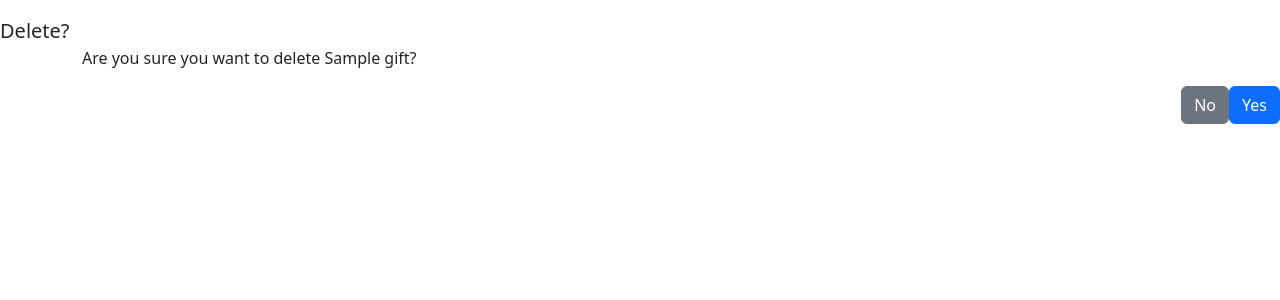
After one commit to Se7enSquared/gift-assistant, a Django app: page /gifts/1/delete in a window 1280 px wide. The commit adds this page. Shown: the top 300 px of the page. Run offline with Django 4.2, Linux system fonts and the light colour scheme; tables that the repository leaves empty hold one stand-in row (values such as "Sample post"); some libraries are stand-ins or nearby versions.

Commit message:
add delete functionality to gift to fix #64

```diff
--- /dev/null
+++ b/gift_app/templates/gift_app/gift_delete.html
@@ -0,0 +1,26 @@
+{% load bootstrap5 %}
+{% bootstrap_css %}
+{% bootstrap_javascript %}
+{% bootstrap_messages %}
+<form hx-post="{{ request.path }}" class="modal-content">
+    <ul style='list-style: none;' }>
+        {% for key, value in form.errors.items %}
+        <li style="list-style: none;">{% if key != '__all__' %}{{ key }} {% endif %}{{ value }}</li>
+        {% endfor %}
+    </ul>
+    <div class="modal-header">
+        <h5 class="modal-title">Delete?</h5>
+    </div>
+    <div class="modal-body">
+        {% csrf_token %}
+        <div class="container">
+            <p>Are you sure you want to delete {{gift.title}}?</p>
+        </div>
+    </div>
+    {% buttons %}
+    <div class="modal-footer">
+        <button type="button" class="btn btn-secondary" data-bs-dismiss="modal">No</button>
+        <button type="submit" class="btn btn-primary">Yes</button>
+    </div>
+    {% endbuttons %}
+</form>
--- a/gift_app/templates/gift_app/gift_list.html
+++ b/gift_app/templates/gift_app/gift_list.html
@@ -10,7 +10,7 @@
     <td style="max-width: 150px; word-wrap: break-word;">
         <a hx-get="{% url 'gift_edit' pk=gift.pk %}" hx-target="#dialog"><span class="iconify text-primary"
                 data-icon="ep:edit-pen" data-width="24" data-height="24" style="margin-right:2px"></span></a>
-        <a href="#"><span class="iconify text-primary" data-icon="fluent:delete-16-regular" data-width="24"
+        <a hx-get="{% url 'gift_delete' pk=gift.pk %}" hx-target="#dialog"><span class="iconify text-primary" data-icon="fluent:delete-16-regular" data-width="24"
                 data-height="24"></span></a>
     </td>
 </tr>
--- a/gift_app/urls.py
+++ b/gift_app/urls.py
@@ -18,4 +18,5 @@ urlpatterns = [
     path('gifts/add', views.gift_add, name='gift_add'),
     path('gift_list', views.gift_list, name='gift_list'),
     path('gifts/<int:pk>/edit', views.gift_edit, name='gift_edit'),
+    path('gifts/<int:pk>/delete', views.gift_delete, name='gift_delete'),
 ]
--- a/gift_app/views.py
+++ b/gift_app/views.py
@@ -1,3 +1,4 @@
+from cmath import e
 from django.http import HttpResponse
 from django.shortcuts import get_object_or_404, render
 
@@ -138,5 +139,12 @@ def gift_edit(request, pk):
     return render(request, 'gift_edit.html', context)
 
 
-def gift_delete(request):
-    pass
+def gift_delete(request, pk):
+    gift = get_object_or_404(Gift, pk=pk)
+
+    if request.method == 'POST':
+        gift.delete()
+        return HttpResponse(status=204,
+                            headers={'HX-Trigger': 'giftListChanged'})
+    else:
+        return render(request, 'gift_delete.html', {'gift': gift})
```
